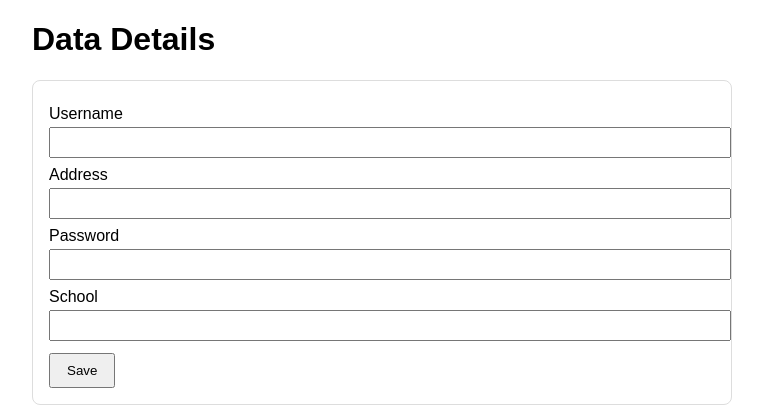
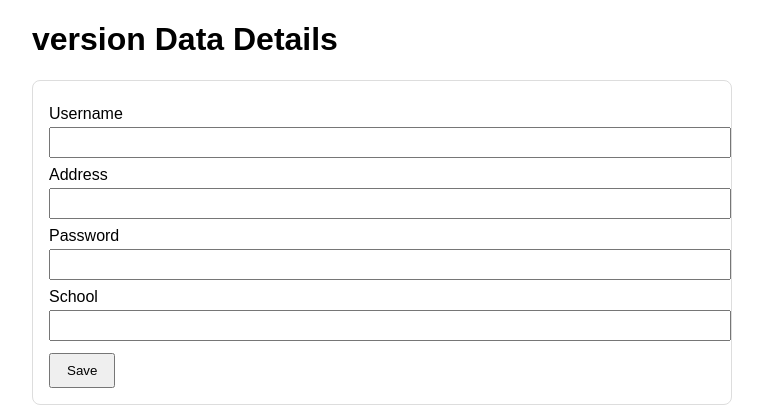
Before and after one commit to SanketNalage/DevOps-Project-Two-Tier-Flask-App-using-AWS, a Flask app: page / in a window 1280 px wide. Shown: the top 420 px of the page, without its empty margins (258-1021 px from the left). Run offline with Flask 3, Linux system fonts and the light colour scheme; data that the repository does not hold is empty.

Commit message:
adding the jenkins veriosn new

```diff
--- a/templates/index.html
+++ b/templates/index.html
@@ -72,7 +72,7 @@
 </head>
 
 <body>
-    <h1>Data Details</h1>
+    <h1>version Data Details</h1>
 
     <div class="messages">
         {% with messages = get_flashed_messages(with_categories=true) %} {% if messages %} {% for category, msg in messages %}
```
